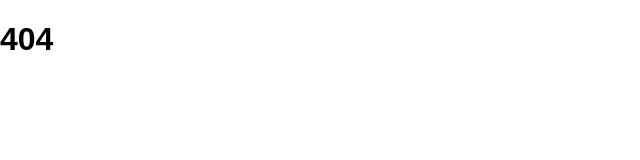
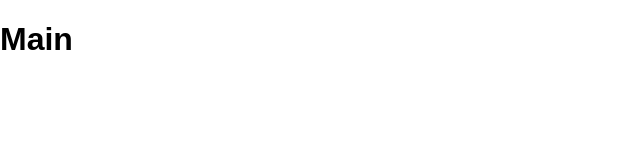
Before and after one commit to shchukin/near-app, a React (Vite) app: page / in a window 1280 px wide. Shown: the top 160 px of the page, without its empty margins (0-640 px from the left). Built offline with nearby package versions, Linux system fonts and the light colour scheme.

Commit message:
simplify app root path

```diff
--- a/src/App.jsx
+++ b/src/App.jsx
@@ -8,10 +8,10 @@ function App() {
     return (
         <BrowserRouter>
             <Routes>
-                <Route path="/near-app/dist" element={<Main/>}/>
-                <Route path="/near-app/dist/promo" element={<Promo/>}/>
+                <Route path="" element={<Main/>}/>
+                <Route path="/promo" element={<Promo/>}/>
 
-                <Route path="/near-app/dist/button-doc" element={<ButtonDoc/>}/>
+                <Route path="/button-doc" element={<ButtonDoc/>}/>
 
                 <Route path="*" element={<NotFound/>}/>
             </Routes>
--- a/vite.config.js
+++ b/vite.config.js
@@ -3,6 +3,5 @@ import react from '@vitejs/plugin-react'
 
 // https://vitejs.dev/config/
 export default defineConfig({
-  plugins: [react()],
-  base: '/near-app/dist/',
+  plugins: [react()]
 })
```
Also changed, not shown: 1 other file (tests, documents, lock files or other folders).
